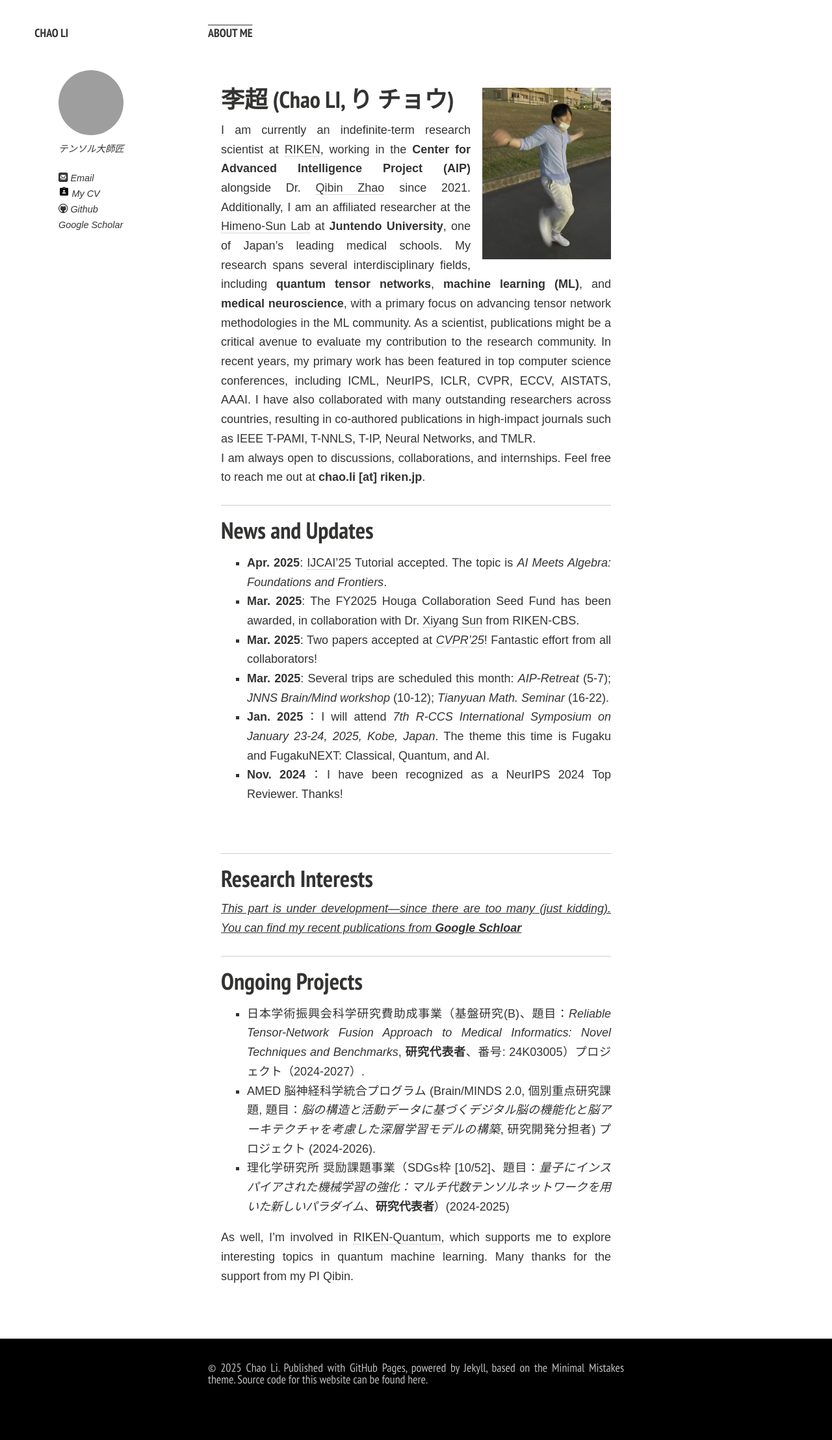
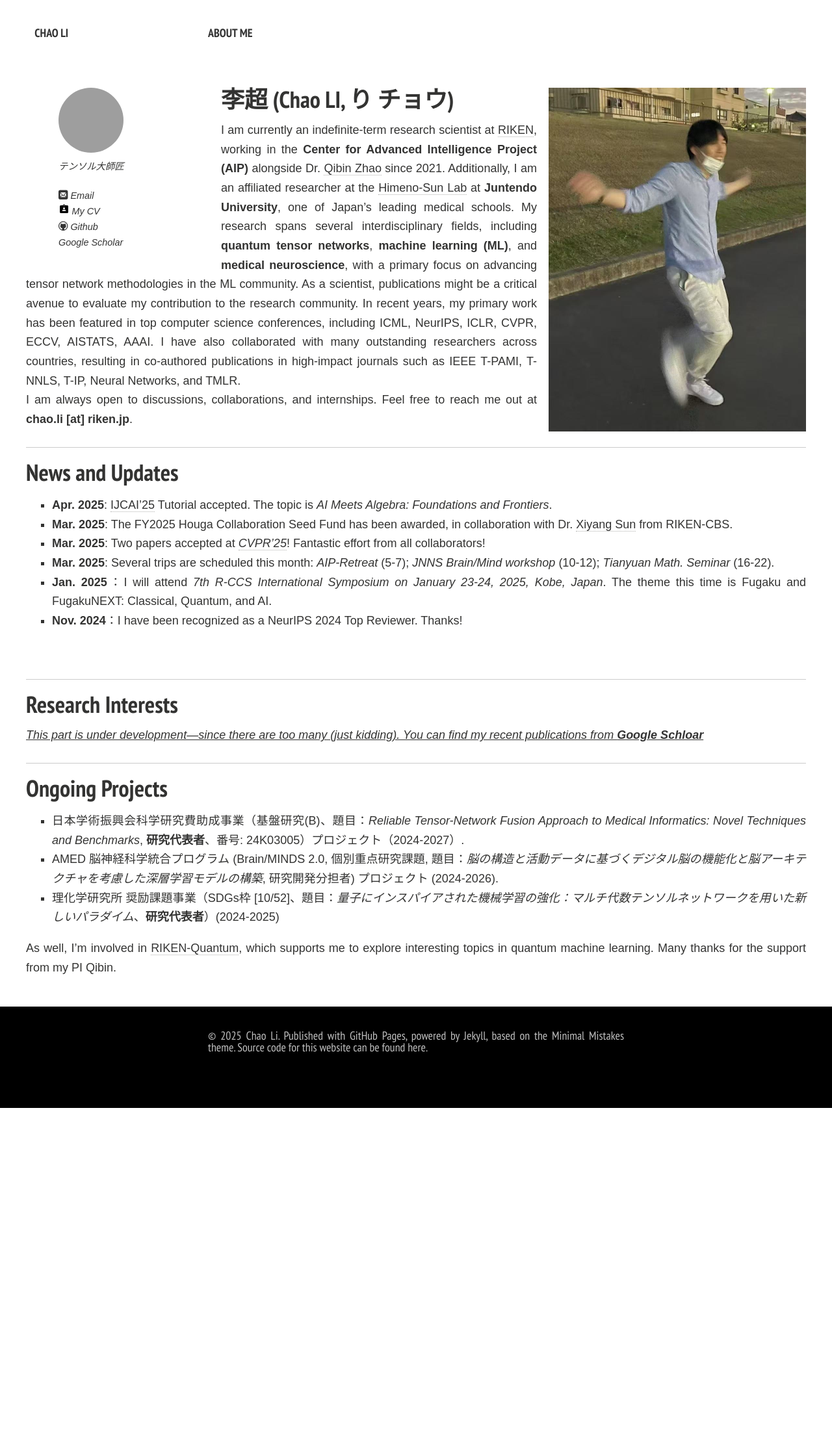
Before and after one commit to ChaoLiAtRIKEN/ChaoLiAtRIKEN.github.io, a Jekyll site: the page built from index.md, in a window 1280 px wide. Shown: the whole page at 65% size. Built offline with Jekyll 4.4.1, drawn with Linux system fonts in a browser that asks for light colours; nearby versions of some CDN libraries; comment, search, counter and statistics services are not loaded; a style sheet for code colours, icons or effects is not loaded; after the commit the page ends 1705 px from its top, so only the background shows below that.

Commit message:
Update main.css

```diff
--- a/assets/css/main.css
+++ b/assets/css/main.css
@@ -398,3 +398,49 @@ body.page #main .content {
   margin-left: auto !important;
   margin-right: auto !important;
 }
+
+/* ===== Patch: Layout & Typography Fixes ===== */
+
+/* 1) 避免超过 100% 的宽度导致换行/收缩 */
+#main article,
+#index{
+  float:none !important;
+  width:100% !important;
+  max-width:1200px !important;
+  margin:0 auto 2em !important;
+}
+
+/* 2) page 布局下的文章容器强制全宽居中 */
+body.page #main article{
+  float:none !important;
+  width:100% !important;
+  max-width:1200px !important;
+  margin:0 auto 2em !important;
+}
+
+/* 3) 段落两端对齐（避免给 nav/按钮套 justify） */
+p, .article-wrap p, #main article p{
+  text-align:justify !important;
+  text-justify:inter-word;
+}
+
+/* 4) 修正无效属性 & 极端标题字号 */
+html{ color:#333332; } /* 取代 font-color */
+h1{ font-size:3.333rem !important; } /* 移除 6000000px 的副作用 */
+.top-navigation li a{ text-decoration:none !important; }
+
+/* 5) 链接下划线仅限正文区域 */
+#main article p>a,
+#main article li>a,
+#main article em>a,
+#main article a>em{
+  border-bottom:1px dotted #b3b3b1;
+}
+
+/* 6) 通用容器：固定 max-width + 居中 */
+.container, .wide, #main, #main .content{
+  max-width:1200px !important;
+  width:100% !important;
+  margin-left:auto !important;
+  margin-right:auto !important;
+}
```
